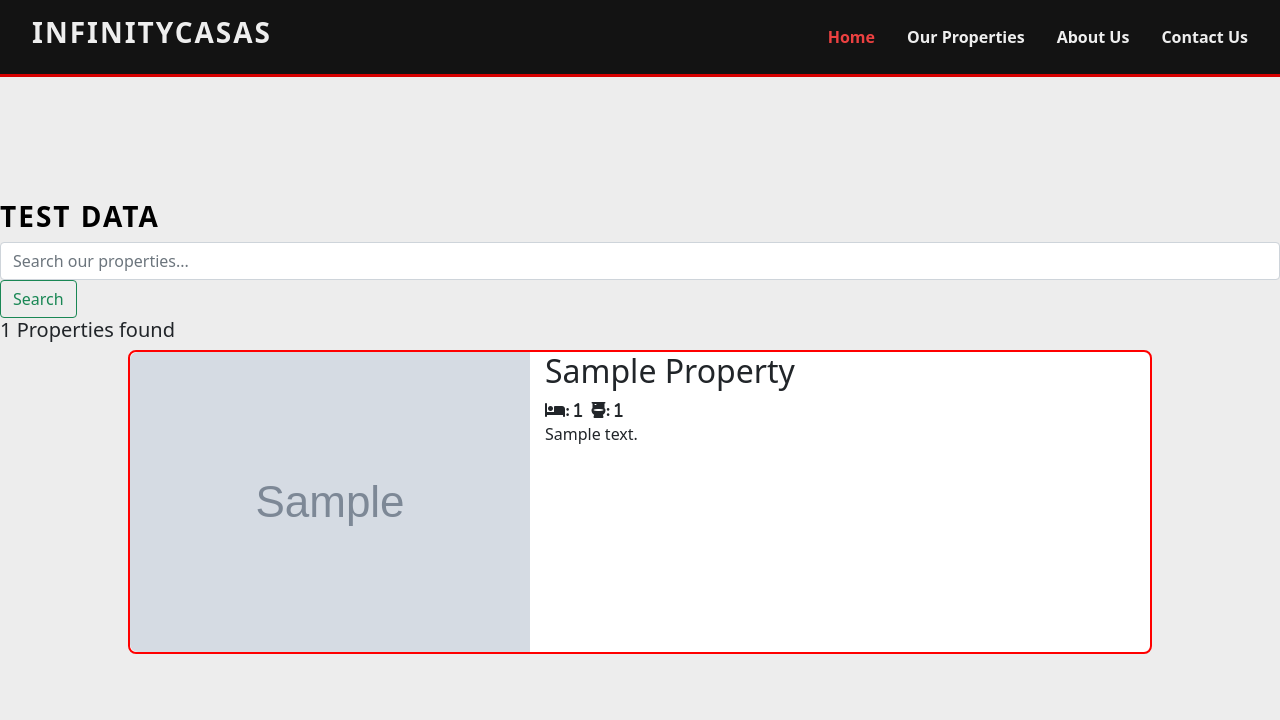
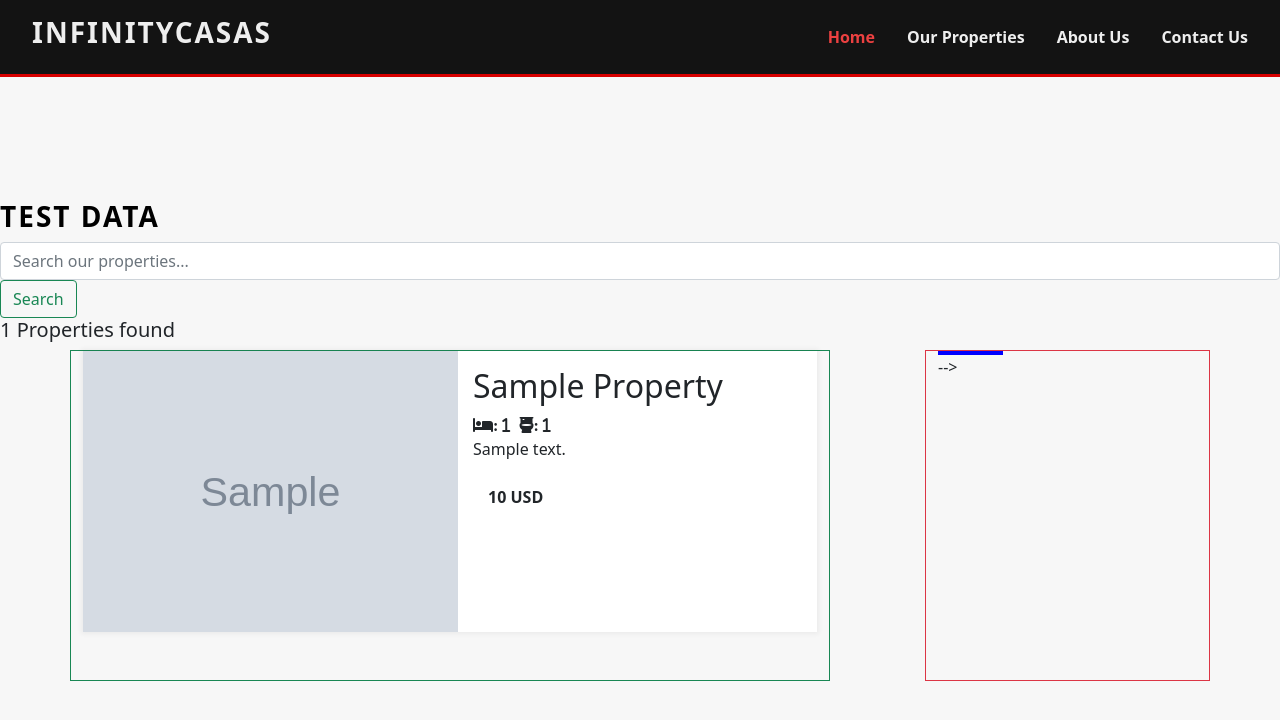
Before and after one commit to danielclements/infinity-casas, a Django app: page /all-properties/ in a window 1280 px wide. Shown: the top 720 px of the page. Run offline with Django 3.2, Linux system fonts and the light colour scheme; tables that the repository leaves empty hold one stand-in row (values such as "Sample post"); grey boxes marked "Sample" are stand-in pictures; some libraries are stand-ins or nearby versions.

Commit message:
change property layout to bootstrap grid

```diff
--- a/properies/static/properies/css/properties.css
+++ b/properies/static/properies/css/properties.css
@@ -1,44 +1,59 @@
-:root {
-    --main-bg-color: #f5f5f9;
-  }
+
+/*
+  .page-wrapper{
+    display: flex;
+    flex-direction: row-reverse;
+    padding-left: 1.5rem;
+    padding-right: 1.5rem;
+    align-content: flex-start;
+    justify-content: center;
+    margin: 0 auto;
+    max-width: 1440px;
+   }
 
   .property-container {
     display: flex;
     flex-direction: column;
     justify-content: center;
     align-items: center;
-  }
+    width: 75%;
+  } */
 
 
   /* Property Card CSS  */
 
   .property-card {
     display: flex;
-    width: 80%;
-    max-width: 1100px;
-    max-height: 400px;
-    border: 2px solid red;
-    margin-bottom: 15px;
-    border-radius: 8px;
-    background-color: rgb(255, 255, 255);
+    /* max-width: 1100px; */
+    background-color: #ffffff;
+    -webkit-box-shadow: 0 0 5px 2px rgb(0 0 0 / 5%);
+    box-shadow: 0 0 5px 2px rgb(0 0 0 / 5%);
 
   }
 
   .featured-image-container {
     position: relative;
-    max-width: 40%;
     margin-right: 15px;
-}
+  }
 
   .property-card-featured-image {
+    min-height: 275px;
+    max-width: 375px;
+    object-fit: cover ;
     height: 100%;
-    width: 100%;
-    object-fit: contain;
-    display: block;
-    border-top-left-radius: 8px;
-    border-bottom-left-radius: 8px;
   }
 
+  .price {
+    height: 3.5rem;
+    display: flex;
+    align-items: center;
+  }
+
+  .property-price-inner {
+    padding-left: 15px;
+    font-size: medium;
+    font-weight: bold;
+  }
   .property-card-rest{
     flex-direction: column;
   }
@@ -46,5 +61,13 @@
     text-transform: capitalize;
   }
   .property-desc{
-    margin-right: 100px;
+
   }
+
+/* Search options column */
+
+.search-options{
+  width:25%;
+  border: 2px solid blue;
+  margin-right: 1.1rem;
+}
--- a/properies/templates/properies/properties.html
+++ b/properies/templates/properies/properties.html
@@ -14,11 +14,14 @@
     <div class="properties-found">
         <h5> {{ property_count }} Properties found</h5>
     </div>
-    <div class="property-container">
+
+    <!-- <continer class="page-wrapper"> -->
+        <!-- <div class="property-container">
             {% for property in properties %}
                 <div class="property-card">
                     <div class="featured-image-container">
                         <img class="property-card-featured-image" src="{{ property.image.url }}" alt="peoperty-head-image">
+                        <div class="price"><p class="property-price-inner"> {{ property.price }} {{property.currency}}</p></div>
                     </div>
                     <div class="property-card-rest">
                         <h2 class="property-title">{{ property.title }}</h2>
@@ -28,9 +31,45 @@
                         </div>
                         <p class="property-desc">{{property.desc}}</p>
                     </div>
-
-
                 </div>
             {% endfor %}
         </div>
+        <div class="search-options">
+            <div class="locations">
+
+            </div>
+        </div> -->
+    <!-- </continer>  -->
+
+    <div class="container">
+        <div class="row">
+            <div class="col col-lg-8 border border-success">
+                {% for property in properties %}
+                    <div class="property-card mb-5">
+                        <div class="featured-image-container">
+                            <img class="property-card-featured-image" src="{{ property.image.url }}" alt="peoperty-head-image">
+                        </div>
+                        <div class="property-card-rest pl-4 pt-3">
+                            <h2 class="property-title">{{ property.title }}</h2>
+                            <div class="icon-container">
+                                <i class="fa-solid fa-bed" style="padding-right: 5px;" >: {{property.Beds}} </i>
+                                <i class="fa-solid fa-toilet">: {{property.bathrooms}}</i>
+
+                            </div>
+                            <p class="property-desc">{{property.desc}}</p>
+                            <div class="price"><p class="property-price-inner"> {{ property.price }} {{property.currency}}</p></div>
+
+                        </div>
+                    </div>
+                {% endfor %}
+            </div>
+            <div class="col col-lg-3 offset-lg-1 ml-1 border border-danger">
+                <div class="search-options">
+                    <div class="locations">
+
+                    </div>
+                </div> -->
+            </div>
+        </div>
+    </div>
 {% endblock content %}
--- a/static/css/main.css
+++ b/static/css/main.css
@@ -6,7 +6,7 @@
 }
 
 body{
-    background-color: rgb(237, 237, 237);
+    background-color:#f7f7f7;
 }
 
 
```
Lines whose indentation alone changed are shown as unchanged.
